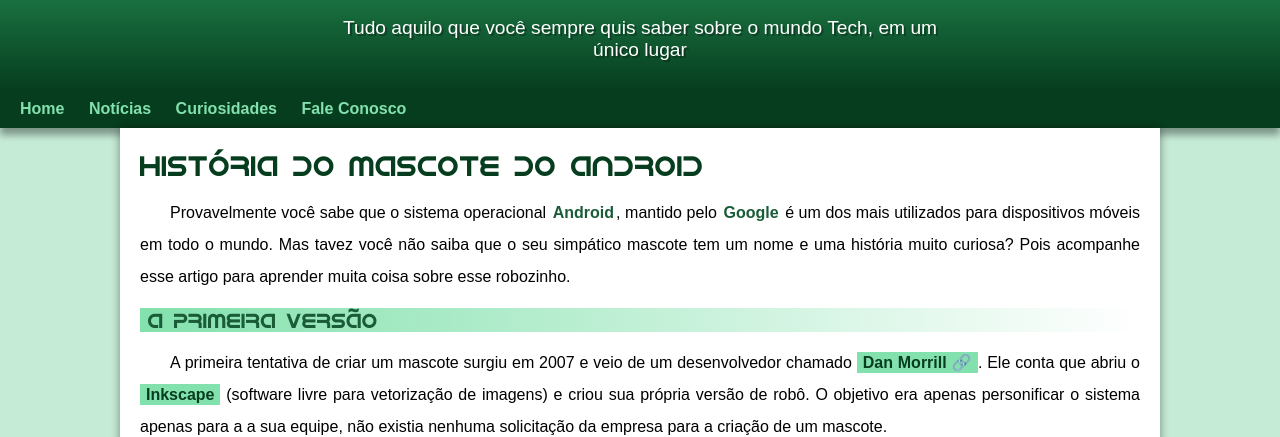
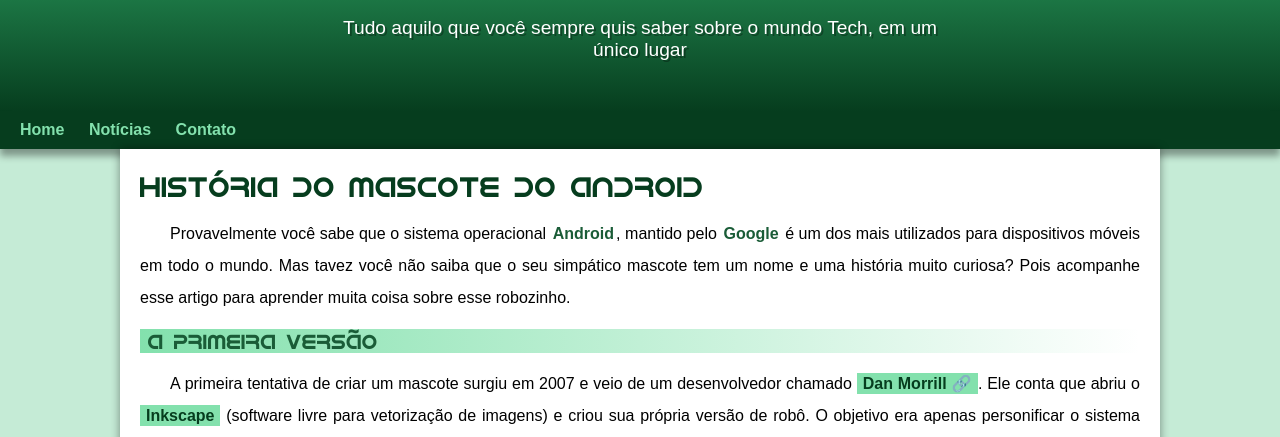
Before and after one commit to lucas-henrique-godoy/projeto-android, a plain HTML site: page index.html in a window 1280 px wide. Shown: the part 100-537 px from the top of the page. Drawn offline with Linux system fonts and the light colour scheme.

Commit message:
problema de padding corrigido

```diff
--- a/estilo/style.css
+++ b/estilo/style.css
@@ -68,7 +68,7 @@ header > p {
     padding-left: 10px; /* Espaçamento interno à esquerda */
     padding-right: 10px; /* Espaçamento interno à direita */
     margin: auto; /* Centraliza o parágrafo */
-    margin-bottom: 20px; /* Margem inferior */
+    padding-bottom: 50px; /* Margem inferior */
     text-shadow: 2px 2px 0px rgba(0, 0, 0, 0.315); /* Sombra do texto */
 }
 
--- a/index.html
+++ b/index.html
@@ -15,8 +15,7 @@
     <nav>
         <a href="#">Home</a>
         <a href="#">Notícias</a>
-        <a href="#">Curiosidades</a>
-        <a href="#">Fale Conosco</a>
+        <a href="#">Contato</a>
     </nav>
     <main>
         <article>
```
